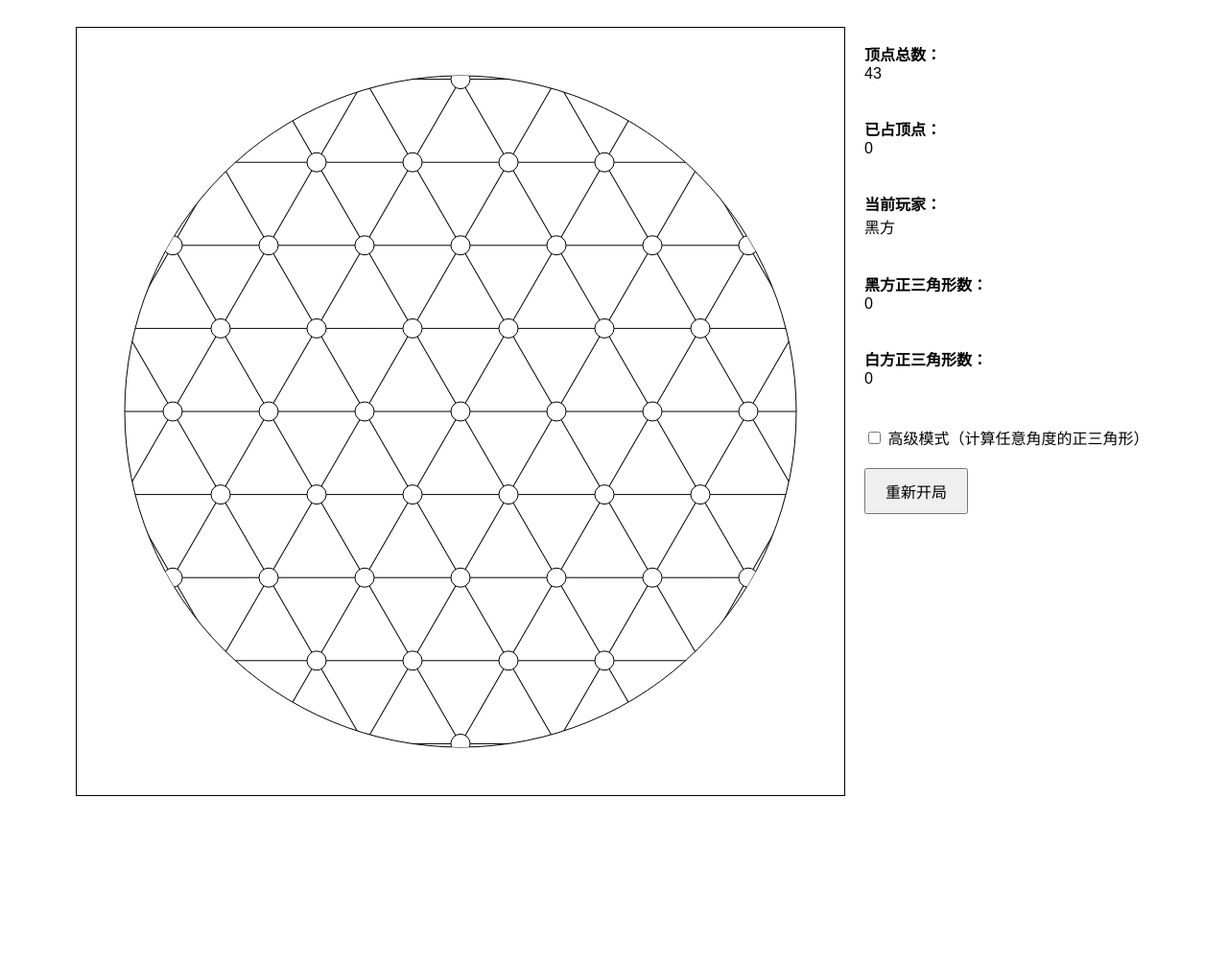
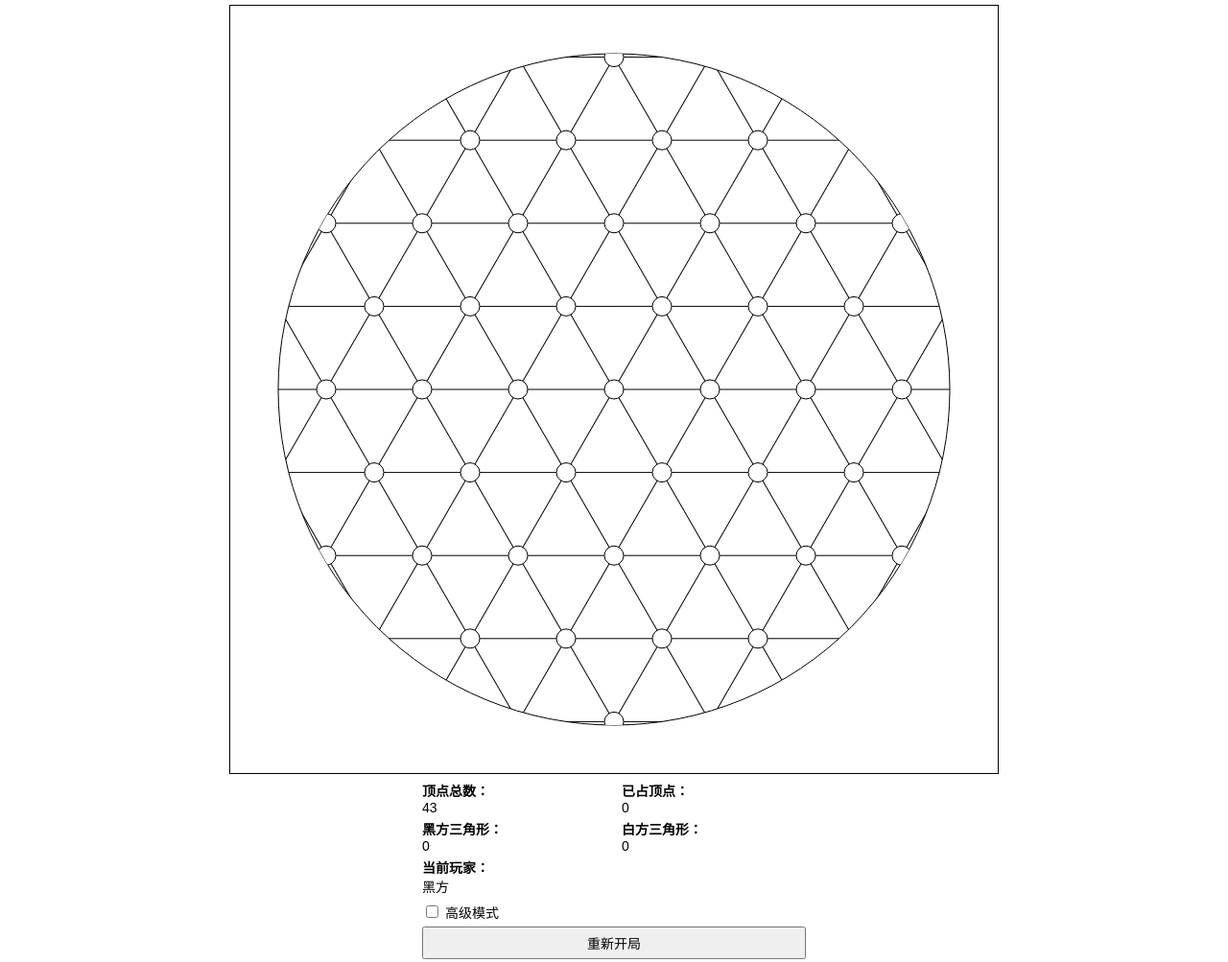
Before and after one commit to bones7456/bones7456, a plain HTML site: page triangle_chess/index.html in a window 1280 px wide. Shown: the whole page at 96% size. Before the commit the page ends 858 px from the top, so only its background shows below. Drawn offline with Linux system fonts and the light colour scheme.

Commit message:
适配手机屏幕

```diff
--- a/triangle_chess/game.js
+++ b/triangle_chess/game.js
@@ -1,14 +1,30 @@
 (function(){
     const canvas = document.getElementById('gameCanvas');
     const ctx = canvas.getContext('2d');
-    const width = canvas.width;
-    const height = canvas.height;
-    const centerX = width / 2;
-    const centerY = height / 2;
 
-    const sideLength = 100; // 单位正三角形的边长
-    const circleDiameter = 700; // 大圆的直径
-    const circleRadius = circleDiameter / 2;
+    let width, height, centerX, centerY, sideLength, circleDiameter, circleRadius;
+
+    // 根据屏幕大小调整画布尺寸
+    function resizeCanvas() {
+        const containerWidth = document.body.clientWidth;
+        const size = Math.min(containerWidth - 20, 800); // 最大尺寸为800px
+        canvas.width = size;
+        canvas.height = size;
+
+        // 更新全局变量
+        width = canvas.width;
+        height = canvas.height;
+        centerX = width / 2;
+        centerY = height / 2;
+        sideLength = width / 8;
+        circleDiameter = sideLength * 7;
+        circleRadius = circleDiameter / 2;
+
+        initializeGame(); // 重新初始化游戏
+    }
+
+    // 在窗口大小改变时调整画布尺寸
+    window.addEventListener('resize', resizeCanvas);
 
     const vertices = []; // 存储所有交点（顶点）
     const occupied = {}; // 记录被占据的顶点，键为顶点坐标，值为玩家
@@ -229,7 +245,7 @@
         let count = 0;
         const positionSet = new Set(positions.map(p => `${p.x},${p.y}`));
 
-        // 遍历所有可能的三子组合
+        // 遍历所有可能的三子组��
         for (let i = 0; i < positions.length; i++) {
             for (let j = i + 1; j < positions.length; j++) {
                 for (let k = j + 1; k < positions.length; k++) {
@@ -345,6 +361,6 @@
     // 添加重新开局按钮的事件监听器
     restartButton.addEventListener('click', initializeGame);
 
-    // 在文件末尾调用initializeGame函数来初始化游戏
-    initializeGame();
+    // 初始调整画布大小并初始化游戏
+    resizeCanvas();
 })();
--- a/triangle_chess/index.html
+++ b/triangle_chess/index.html
@@ -2,39 +2,54 @@
 <html>
 <head>
     <meta charset="UTF-8">
+    <meta name="viewport" content="width=device-width, initial-scale=1.0">
     <title>双人棋类游戏棋盘</title>
     <style>
         body {
             font-family: Arial, sans-serif;
-            display: flex;
-            justify-content: center;
-            align-items: flex-start;
-            padding: 20px;
+            margin: 0;
+            padding: 5px;
+            box-sizing: border-box;
+            font-size: 14px; // 减小整体字体大小
         }
         #gameContainer {
             display: flex;
-            gap: 20px;
+            flex-direction: column;
+            align-items: center;
         }
         canvas {
             border: 1px solid black;
             background-color: #fff;
+            max-width: 100%;
+            height: auto;
         }
         #controlPanel {
-            width: 300px;
+            width: 100%;
+            max-width: 400px;
+            margin-top: 5px;
+        }
+        #debugInfo {
+            display: flex;
+            flex-wrap: wrap;
+            justify-content: space-between;
+        }
+        #debugInfo p {
+            margin: 2px 0;
+            width: 48%;
         }
         #debugInfo span {
             display: inline-block;
             width: 100%;
-            margin-bottom: 10px;
         }
         .checkbox-container {
-            margin-top: 20px;
+            margin-top: 5px;
         }
         #restartButton {
-            margin-top: 20px;
-            padding: 10px 20px;
-            font-size: 16px;
+            margin-top: 5px;
+            padding: 5px 10px;
+            font-size: 14px;
             cursor: pointer;
+            width: 100%;
         }
         #gameResult {
             position: fixed;
@@ -42,10 +57,12 @@
             left: 50%;
             transform: translate(-50%, -50%);
             background-color: white;
-            padding: 20px;
+            padding: 10px;
             border: 2px solid black;
             z-index: 1000;
             display: none;
+            max-width: 80%;
+            font-size: 12px;
         }
     </style>
 </head>
@@ -54,15 +71,15 @@
     <canvas id="gameCanvas" width="800" height="800"></canvas>
     <div id="controlPanel">
         <div id="debugInfo">
-            <p><span><strong>顶点总数：</strong><span id="verticesCount">0</span></span></p>
-            <p><span><strong>已占顶点：</strong><span id="occupiedCount">0</span></span></p>
-            <p><span><strong>当前玩家：</strong><span id="currentPlayer">黑方</span></span></p>
-            <p><span><strong>黑方正三角形数：</strong><span id="blackTriangles">0</span></span></p>
-            <p><span><strong>白方正三角形数：</strong><span id="whiteTriangles">0</span></span></p>
+            <p><strong>顶点总数：</strong><span id="verticesCount">0</span></p>
+            <p><strong>已占顶点：</strong><span id="occupiedCount">0</span></p>
+            <p><strong>黑方三角形：</strong><span id="blackTriangles">0</span></p>
+            <p><strong>白方三角形：</strong><span id="whiteTriangles">0</span></p>
+            <p><strong>当前玩家：</strong><span id="currentPlayer">黑方</span></p>
         </div>
         <div class="checkbox-container">
             <label>
-                <input type="checkbox" id="advancedMode"> 高级模式（计算任意角度的正三角形）
+                <input type="checkbox" id="advancedMode"> 高级模式
             </label>
         </div>
         <button id="restartButton">重新开局</button>
```
